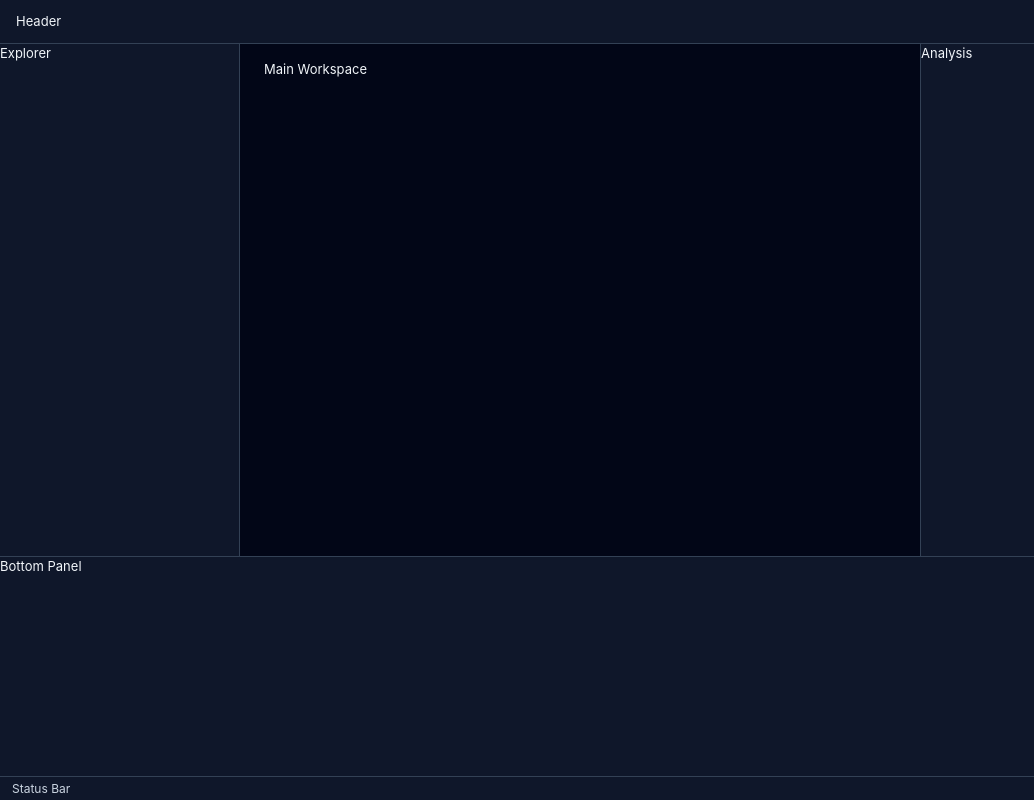
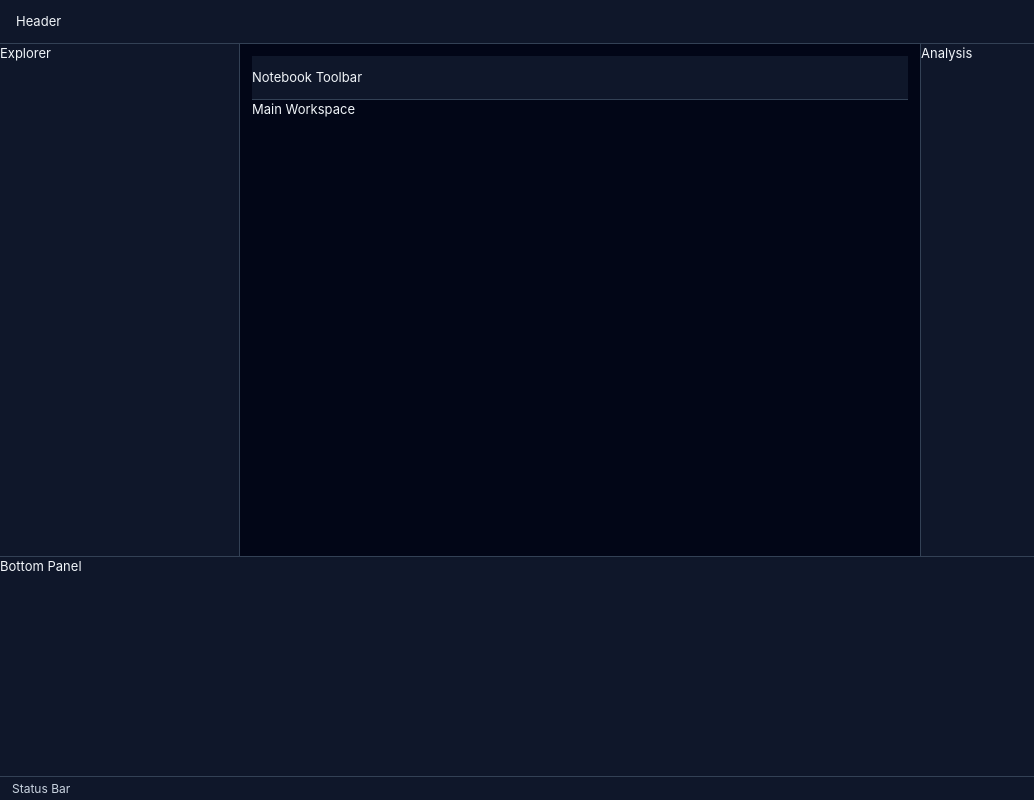
Before and after one commit to nilaysardar04042001/JavaScript-Notebook, a React (Vite) app in the folder frontend/: page / in a window 1280 px wide. Shown: the whole page, without its empty margins (0-1034 px from the left). Built offline with nearby package versions, Linux system fonts and the light colour scheme.

Commit message:
feat: add NotebookToolbar foundation

```diff
--- a/frontend/src/components/notebook/Notebook/Notebook.css
+++ b/frontend/src/components/notebook/Notebook/Notebook.css
@@ -13,7 +13,7 @@
   min-width: 0;
   min-height: 100%;
   margin: 0 auto;
-  padding: var(--jn-space-4) var(--jn-space-6);
+  padding: var(--jn-space-3);
   overflow: auto;
   background: var(--jn-color-app-background);
   color: var(--jn-color-text);
--- a/frontend/src/components/notebook/Notebook/Notebook.tsx
+++ b/frontend/src/components/notebook/Notebook/Notebook.tsx
@@ -1,5 +1,6 @@
 import type { HTMLAttributes, PropsWithChildren } from 'react'
 import './Notebook.css'
+import { NotebookToolbar } from '../NotebookToolbar'
 
 export type NotebookProps = PropsWithChildren<HTMLAttributes<HTMLElement>>
 
@@ -8,7 +9,10 @@ export function Notebook({ children, className, ...props }: NotebookProps) {
 
   return (
     <section className={classes} {...props}>
-      {children}
+        <NotebookToolbar>
+            Notebook Toolbar
+        </NotebookToolbar>
+        {children}
     </section>
   )
 }
--- /dev/null
+++ b/frontend/src/components/notebook/NotebookToolbar/NotebookToolbar.css
@@ -0,0 +1,19 @@
+/*
+ * JavaScript Notebook
+ * NotebookToolbar
+ *
+ * Stage 8.5.2 — Notebook Toolbar
+ */
+
+.jn-notebook-toolbar {
+  display: flex;
+  align-items: center;
+  gap: var(--jn-space-2);
+  width: 100%;
+  min-width: 0;
+  min-height: var(--jn-header-height);
+  padding: var(--jn-space-2) 0;
+  border-bottom: var(--jn-border-width-thin) solid var(--jn-color-border);
+  background: var(--jn-color-surface);
+  color: var(--jn-color-text);
+}
--- /dev/null
+++ b/frontend/src/components/notebook/NotebookToolbar/NotebookToolbar.tsx
@@ -0,0 +1,20 @@
+import type { HTMLAttributes, PropsWithChildren } from 'react'
+import './NotebookToolbar.css'
+
+export type NotebookToolbarProps = PropsWithChildren<
+  HTMLAttributes<HTMLDivElement>
+>
+
+export function NotebookToolbar({
+  children,
+  className,
+  ...props
+}: NotebookToolbarProps) {
+  const classes = ['jn-notebook-toolbar', className].filter(Boolean).join(' ')
+
+  return (
+    <div className={classes} role="toolbar" {...props}>
+      {children}
+    </div>
+  )
+}
--- /dev/null
+++ b/frontend/src/components/notebook/NotebookToolbar/index.ts
@@ -0,0 +1,2 @@
+export { NotebookToolbar } from './NotebookToolbar'
+export type { NotebookToolbarProps } from './NotebookToolbar'
```
